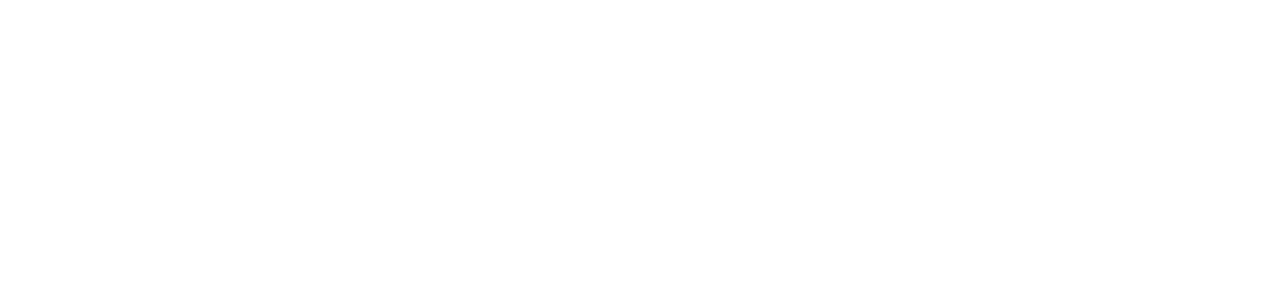
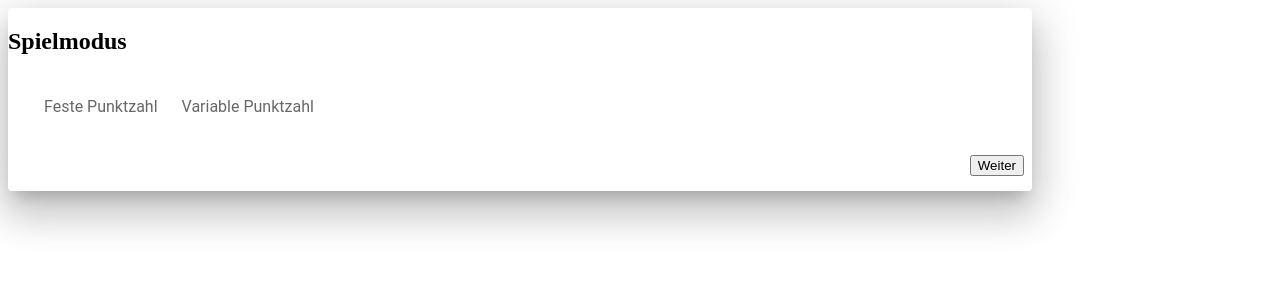
Before and after one commit to jannickbraendel/sdr-quiz-points, an Angular app: page / in a window 1280 px wide. Shown: the top 300 px of the page. Built offline with nearby package versions, Linux system fonts and the light colour scheme.

Commit message:
created dialog

```diff
--- a/package.json
+++ b/package.json
@@ -15,6 +15,7 @@
     "@angular/compiler": "^16.0.0",
     "@angular/core": "^16.0.0",
     "@angular/forms": "^16.0.0",
+    "@angular/material": "^16.2.5",
     "@angular/platform-browser": "^16.0.0",
     "@angular/platform-browser-dynamic": "^16.0.0",
     "@angular/router": "^16.0.0",
--- a/src/app/app.component.html
+++ b/src/app/app.component.html
@@ -0,0 +1,12 @@
+<ng-template #startDialog>
+    <h2>Spielmodus</h2>
+    <mat-dialog-content>
+        <mat-button-toggle-group #group="matButtonToggleGroup">
+            <mat-button-toggle value="boxes">Feste Punktzahl</mat-button-toggle>
+            <mat-button-toggle value="counter">Variable Punktzahl</mat-button-toggle>
+        </mat-button-toggle-group>
+    </mat-dialog-content>
+    <mat-dialog-actions align="end">
+        <button mat-button matDialogClose color="primary">Weiter</button>
+    </mat-dialog-actions>
+</ng-template>
--- a/src/app/app.component.ts
+++ b/src/app/app.component.ts
@@ -1,4 +1,6 @@
-import { Component } from '@angular/core';
+import { Component, ViewChild, TemplateRef, OnInit } from '@angular/core';
+import { MatDialog } from '@angular/material/dialog';
+import { MatButtonToggleModule } from '@angular/material/button-toggle'
 
 @Component({
   selector: 'app-root',
@@ -7,5 +9,12 @@
 })
 export class AppComponent {
 
+  constructor(private dialog: MatDialog) { }
 
+  @ViewChild('startDialog', { read: TemplateRef, static: true }) startDialog: TemplateRef<any>;
+
+  ngOnInit(): void {
+    console.log('OnInit!');
+    this.dialog.open(this.startDialog);
+  }
 }
--- a/tsconfig.json
+++ b/tsconfig.json
@@ -6,6 +6,7 @@
     "outDir": "./dist/out-tsc",
     "forceConsistentCasingInFileNames": true,
     "strict": true,
+    "strictPropertyInitialization": false,
     "noImplicitOverride": true,
     "noPropertyAccessFromIndexSignature": true,
     "noImplicitReturns": true,
```
Also changed, not shown: src/app/app.module.ts (+6 -3 lines), 1 other file (tests, documents, lock files or other folders).
